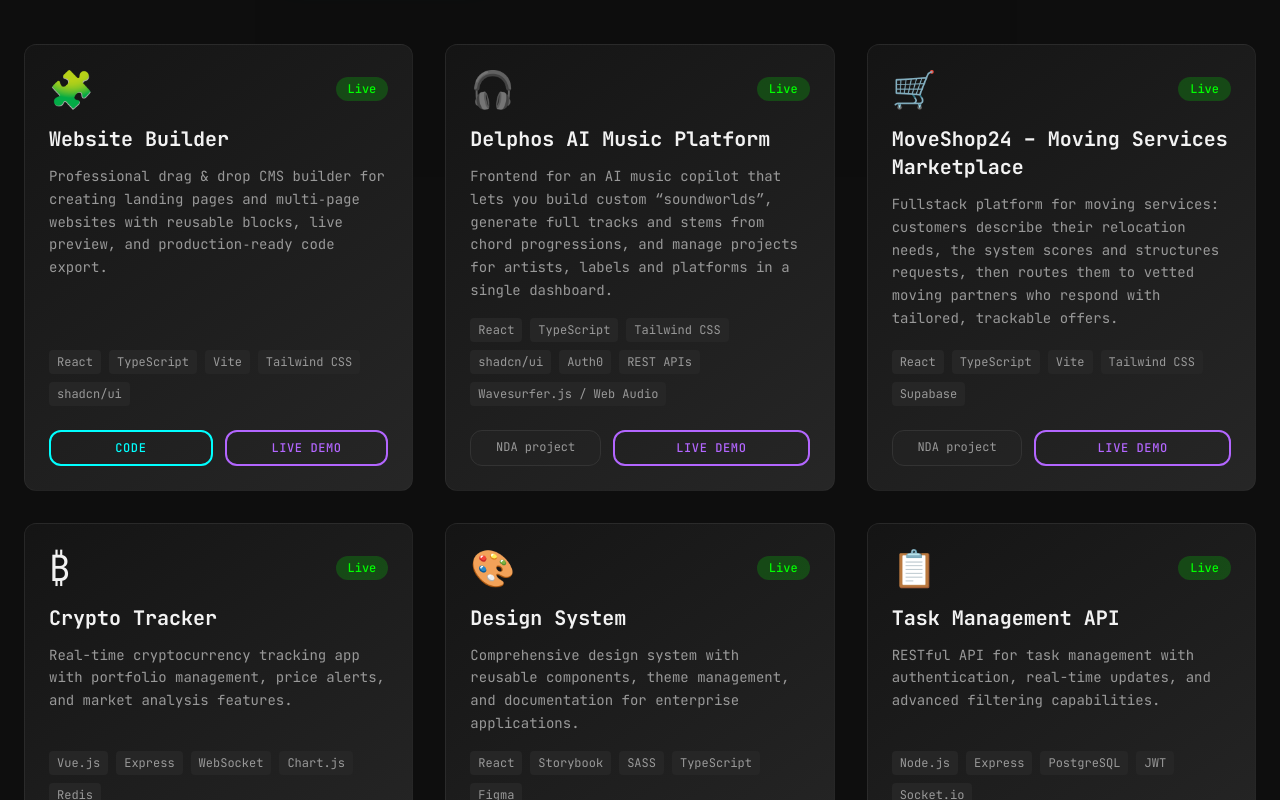
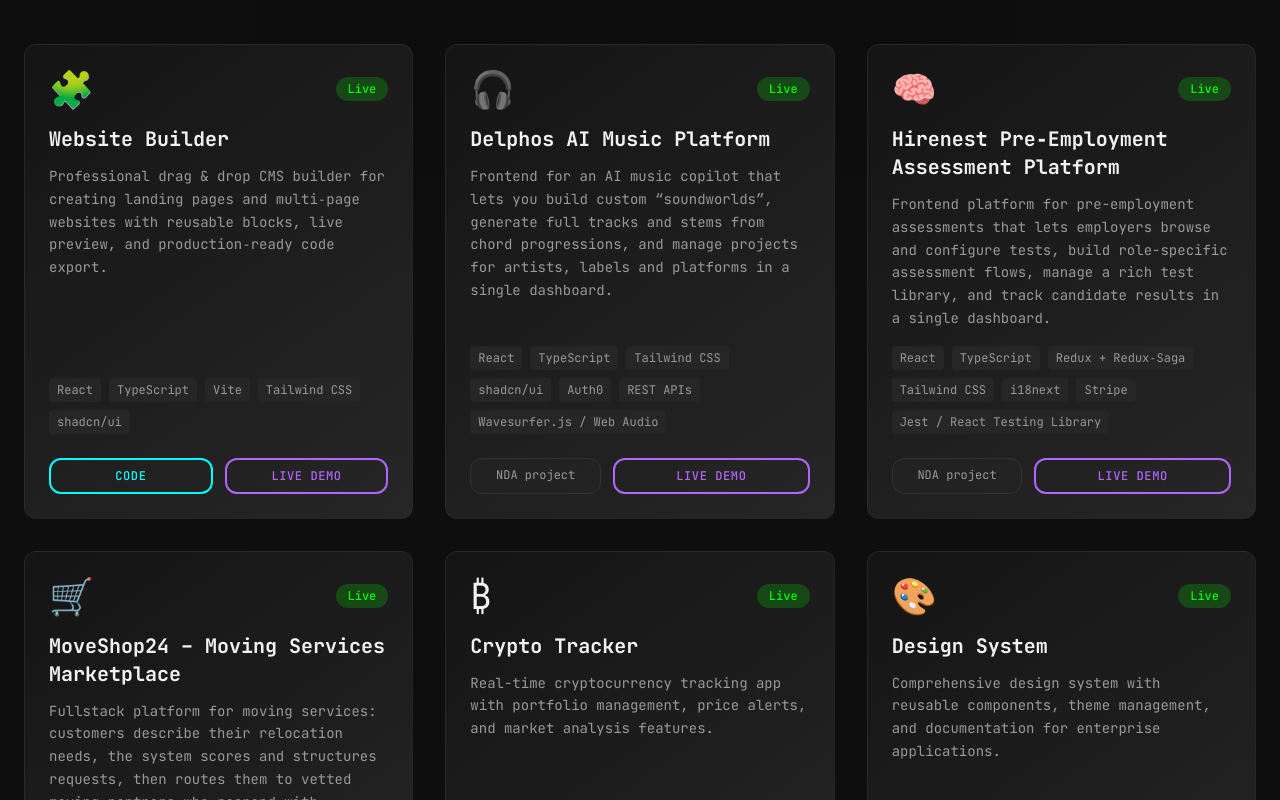
Before and after one commit to VOV44ER/my-portfolio, a React (Vite) app: page / in a window 1280 px wide. Shown: the part 3380-4180 px from the top of the page. Built offline with nearby package versions, Linux system fonts and the light colour scheme.

Commit message:
feat: add Hirenest assessment platform project

```diff
--- a/src/components/ProjectsSection.tsx
+++ b/src/components/ProjectsSection.tsx
@@ -28,6 +28,17 @@ const ProjectsSection = () => {
       github: "",
       nda: true,
       demo: "https://www.delphos.ai/"
+    },
+    {
+      title: "Hirenest Pre‑Employment Assessment Platform",
+      description: "Frontend platform for pre-employment assessments that lets employers browse and configure tests, build role-specific assessment flows, manage a rich test library, and track candidate results in a single dashboard.",
+      tech: ["React", "TypeScript", "Redux + Redux‑Saga", "Tailwind CSS", "i18next", "Stripe", "Jest / React Testing Library"],
+      category: "frontend",
+      image: "🧠",
+      status: "Live",
+      github: "",
+      nda: true,
+      demo: "https://hirenest.com/"
     },
     {
       title: "MoveShop24 – Moving Services Marketplace",
```
